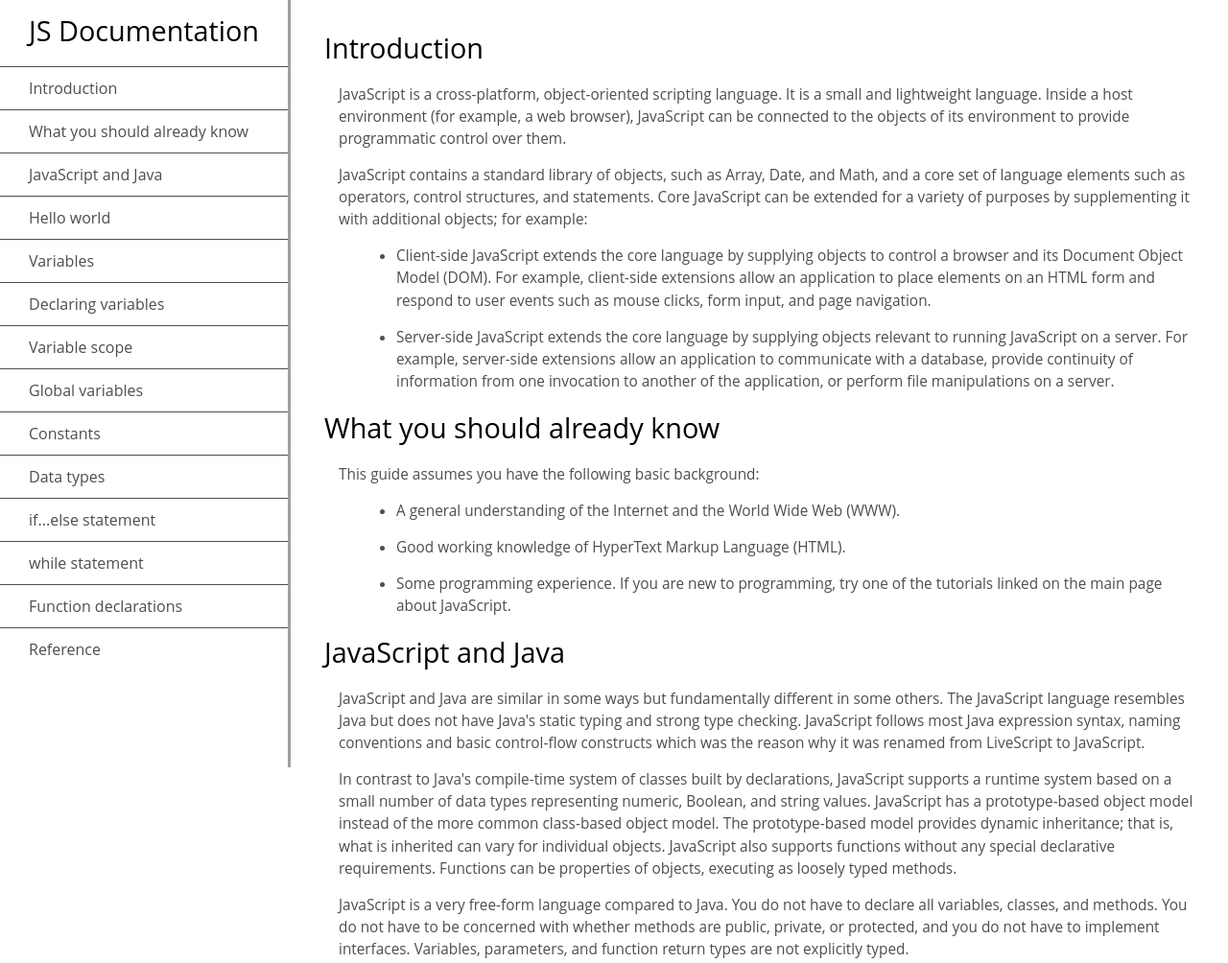
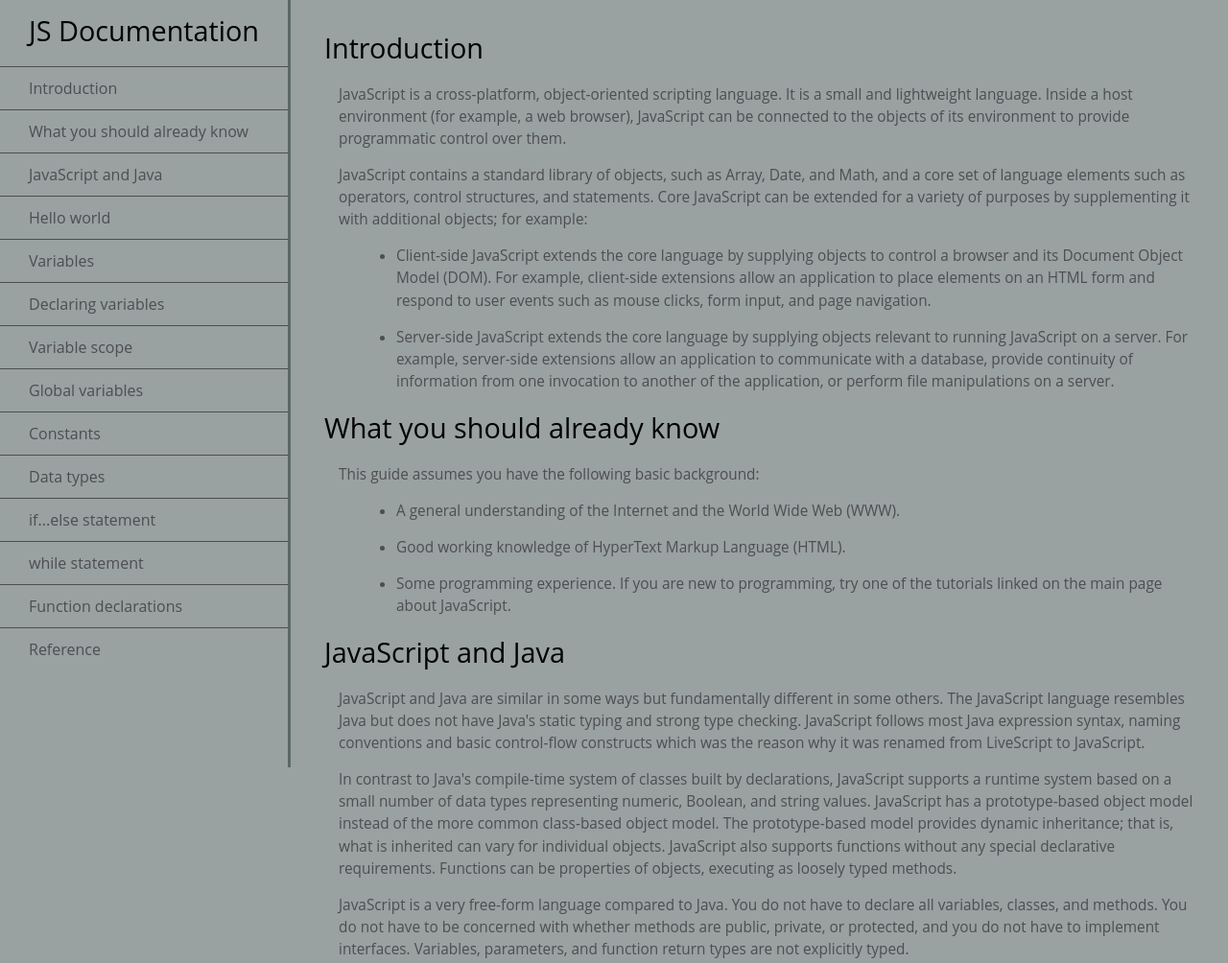
Before and after one commit to ArunprakashLfs/Technical-Documentation, a plain HTML site: page index.html in a window 1280 px wide. Shown: the top 1004 px of the page at 96% size. Drawn offline with Linux system fonts and the light colour scheme.

Commit message:
add background property

```diff
--- a/styles/styles.css
+++ b/styles/styles.css
@@ -2,7 +2,7 @@ html,
 body {
   min-width: 290px;
   color: #4d4e53;
-  background-color: #ffffff;
+  background-color:rgba(0, 22, 22, 0.4);
   font-family: 'Open Sans', Arial, sans-serif;
   line-height: 1.5;
 }
```
